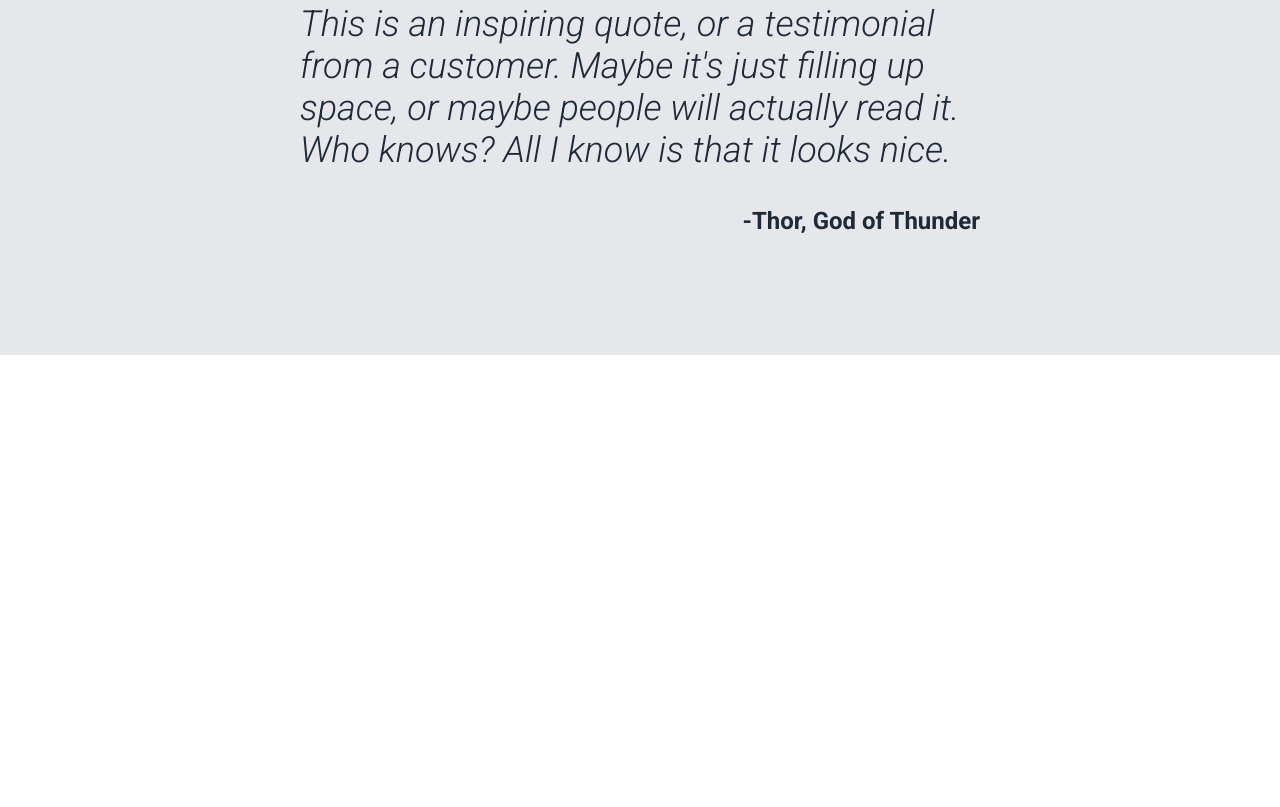
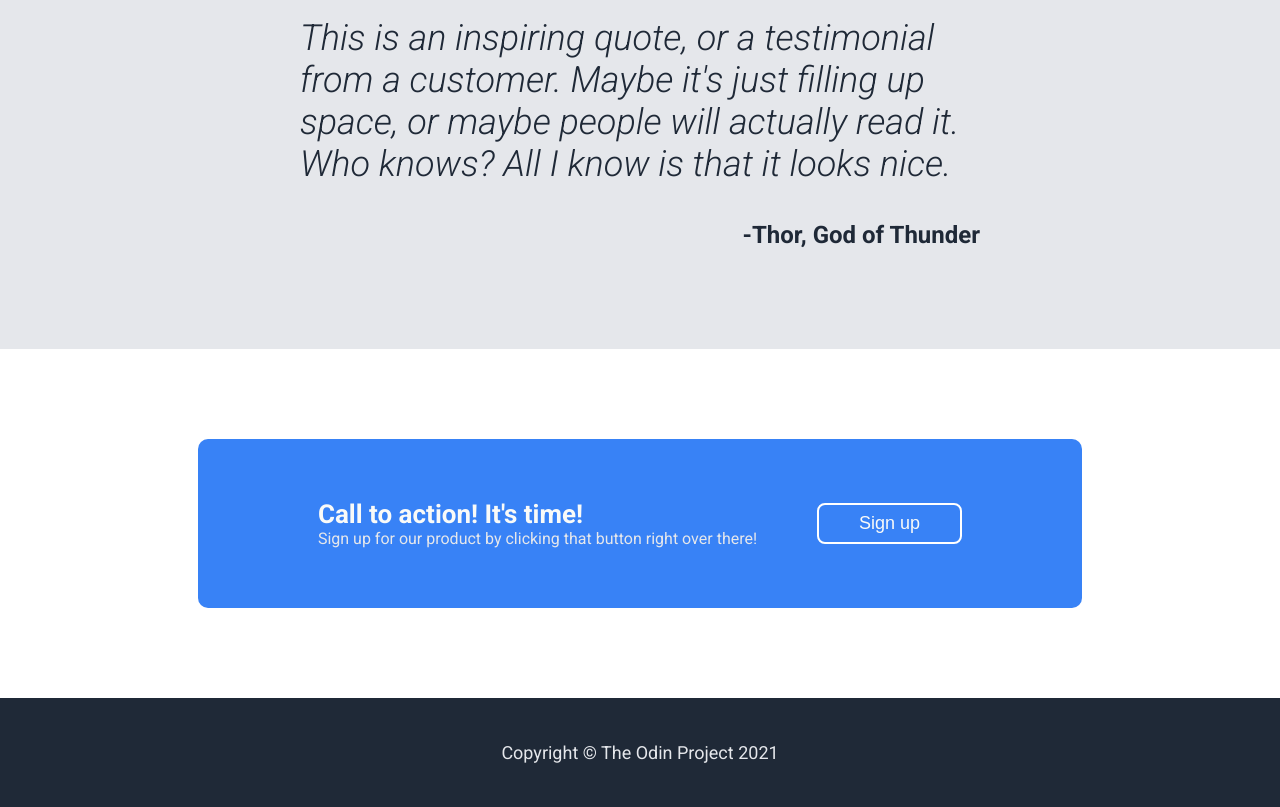
Before and after one commit to solidBem/flex-project, a plain HTML site: page index.html in a window 1280 px wide. Shown: the part 1134-1941 px from the top of the page. Before the commit the page ends 1489 px from the top, so only its background shows below. Drawn offline with Linux system fonts and the light colour scheme.

Commit message:
Add call to action and footer

```diff
--- a/index.html
+++ b/index.html
@@ -59,6 +59,19 @@
             </p>
             <div class="author">-Thor, God of Thunder</div>
         </div>
-        <!--Start-->
+        <!--Start Call to Action-->
+        <div class="call-container">
+            <div class="blue-container">
+                <div class="call-wrap">
+                    <div class="call-title">Call to action! It's time!</div>
+                    <div class="call-text">Sign up for our product by clicking that button right over there!</div>
+                </div>
+                <button class="call-button">Sign up</button>
+            </div>
+        </div>
+        <!--Start Footer-->
+        <div class="footer">
+            <div class="footer-text">Copyright © The Odin Project 2021</div>
+        </div>
     </body>
 </html>
--- a/style.css
+++ b/style.css
@@ -78,7 +78,7 @@ button {
     display: flex;
     flex-direction: column;
     text-align: center;
-    padding: 50px 200px 86px;
+    padding: 50px 200px 120px;
 }
 
 .info-title {
@@ -92,7 +92,6 @@ button {
     display: flex;
     justify-content: center;
     gap: 40px;
-
 }
 
 .unit {
@@ -117,7 +116,7 @@ button {
     flex-direction: column;
     justify-content: center;
     align-items: center;
-    padding: 120px 300px;
+    padding: 100px 300px;
 }
 
 .author {
@@ -133,3 +132,54 @@ p {
     font-weight: 300;
     color:#1F2937;
 }
+
+.call-container {
+    display: flex;
+    justify-content: center;
+    align-items: center;
+    padding: 90px 150px;
+}
+
+.blue-container {
+    background-color:#3882F6;
+    color:#F9FAF8;
+    padding: 60px 120px;
+    border-radius: 10px;
+    display: flex;
+    justify-content: space-between;
+    align-items: center;
+    gap: 60px;
+}
+
+.call-wrap {
+    display:flex;
+    flex-direction: column;
+}
+
+.call-title {
+    color:#F9FAF8;
+    font-size: 26px;
+    font-weight: 600;
+}
+
+.call-text {
+    color:#E5E7EB;
+    font-weight: 400;
+}
+
+.call-button {
+    border: solid white 2px;
+}
+
+.footer {
+    background-color: #1F2937;
+    display: flex;
+    justify-content: center;
+    align-items: center;
+}
+
+.footer-text {
+    color:#E5E7EB;
+    font-size: 18px;
+    margin: 44px 0;
+}
```
